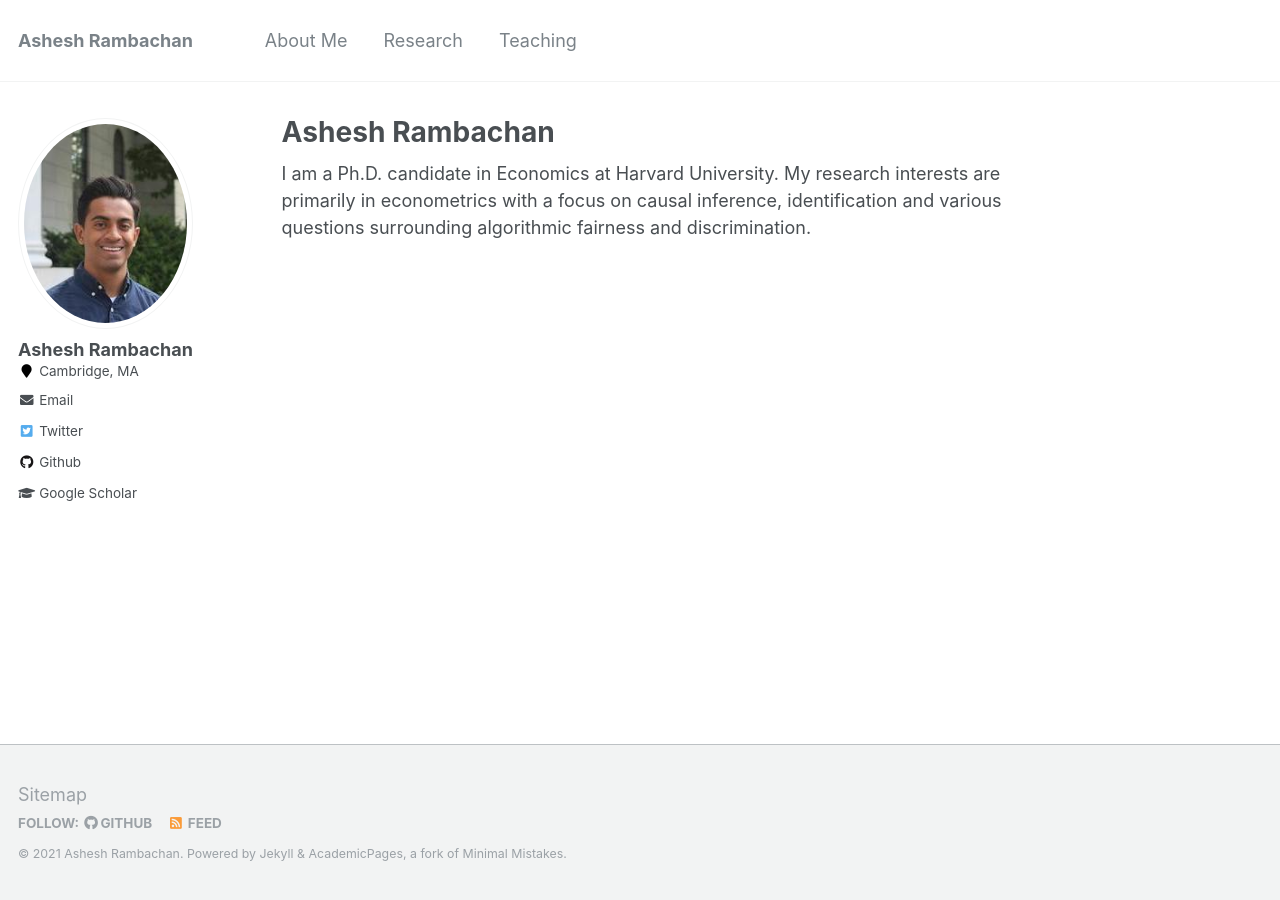
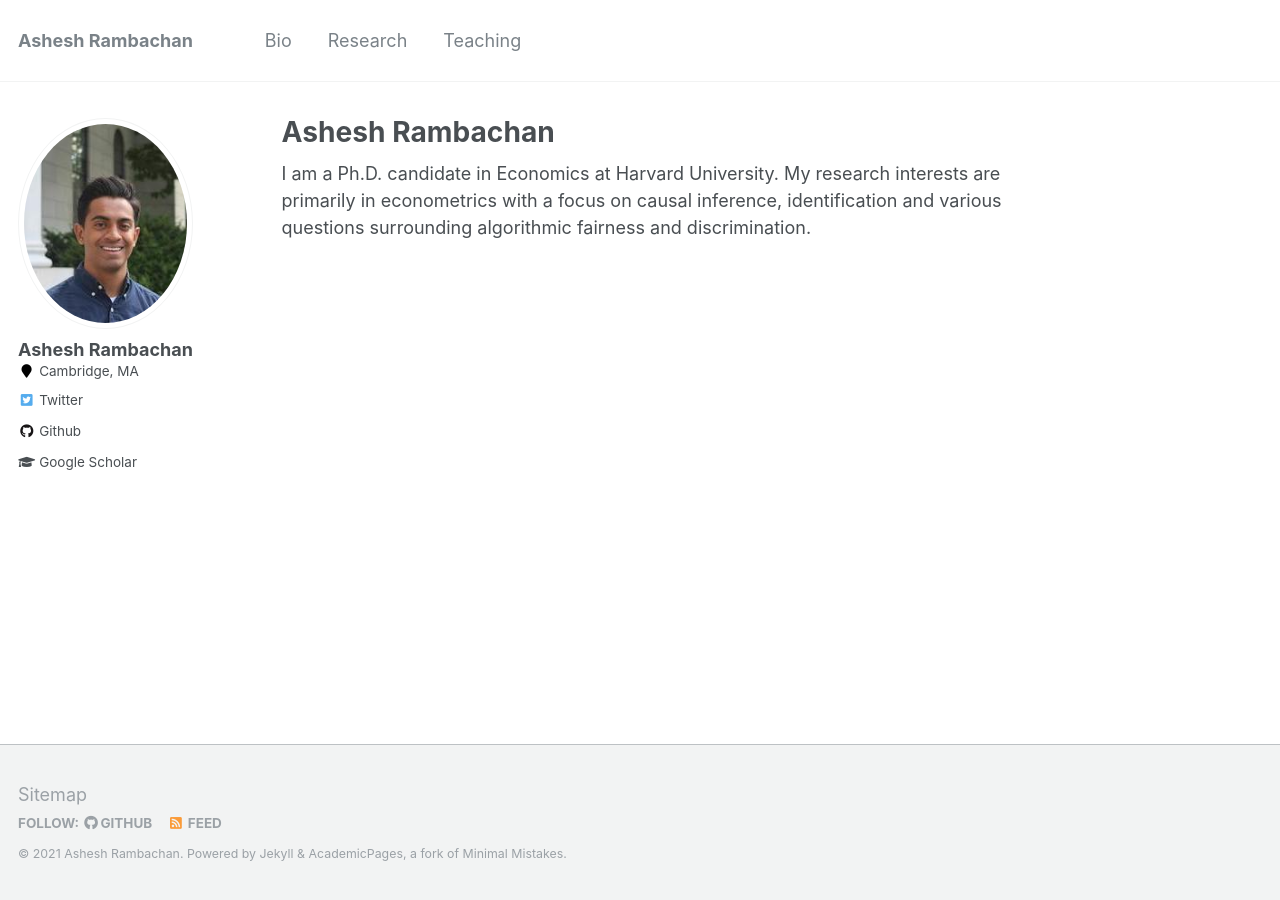
Before and after one commit to asheshrambachan/asheshrambachan.github.io, a Jekyll site: the page built from _pages/about.md, in a window 1280 px wide. Built offline with Jekyll 4.4.1, drawn with Linux system fonts in a browser that asks for light colours.

Commit message:
Change name of bio and remove email

```diff
--- a/_config.yml
+++ b/_config.yml
@@ -87,7 +87,7 @@ author:
   employer         :
   pubmed           :
   googlescholar    : "https://scholar.google.com/citations?hl=en&user=S3QkMXwAAAAJ"
-  email            : "asheshr@g.harvard.edu"
+  email            :
   researchgate     :
   uri              :
   bitbucket        :
--- a/_data/navigation.yml
+++ b/_data/navigation.yml
@@ -1,6 +1,6 @@
 # main links links
 main:
-  - title: "About Me"
+  - title: "Bio"
     url: /
 
   - title: "Research"
```
